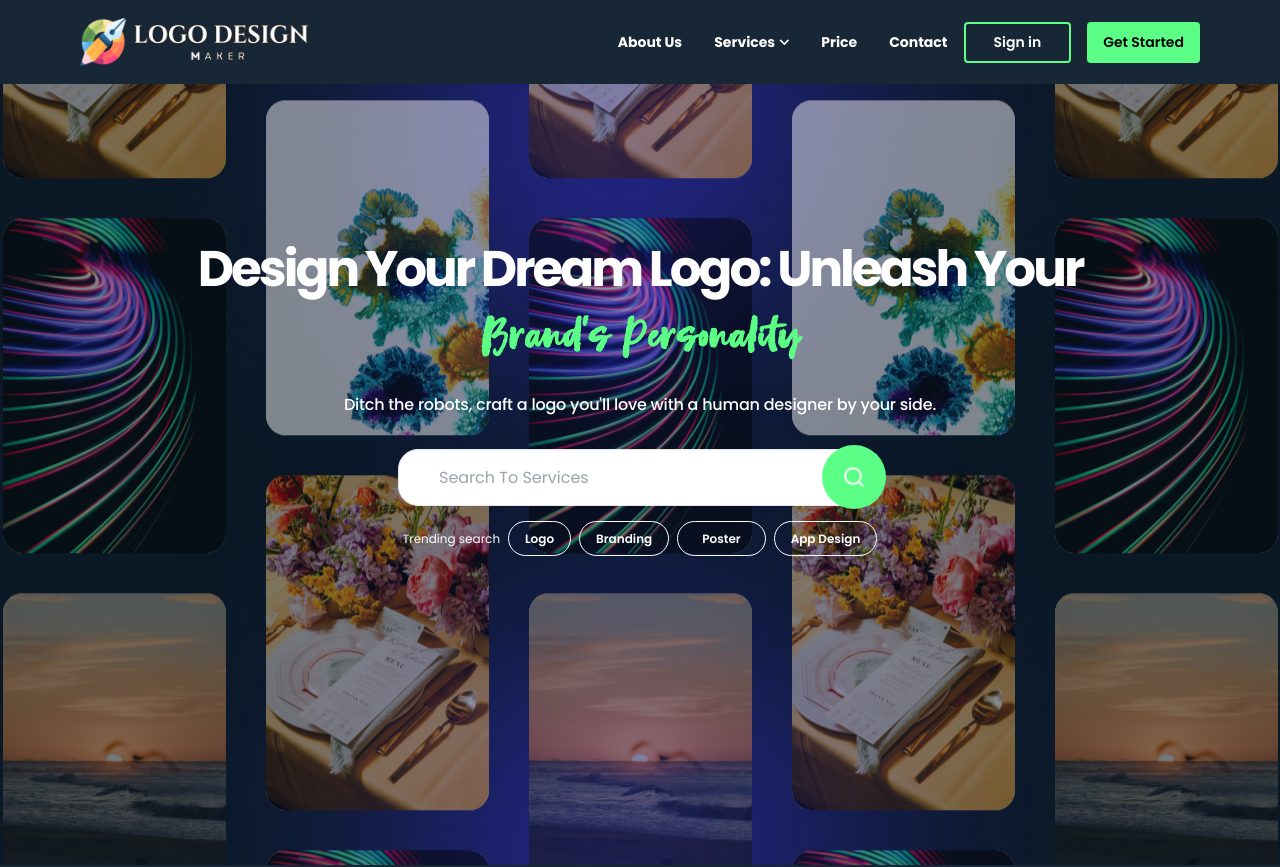
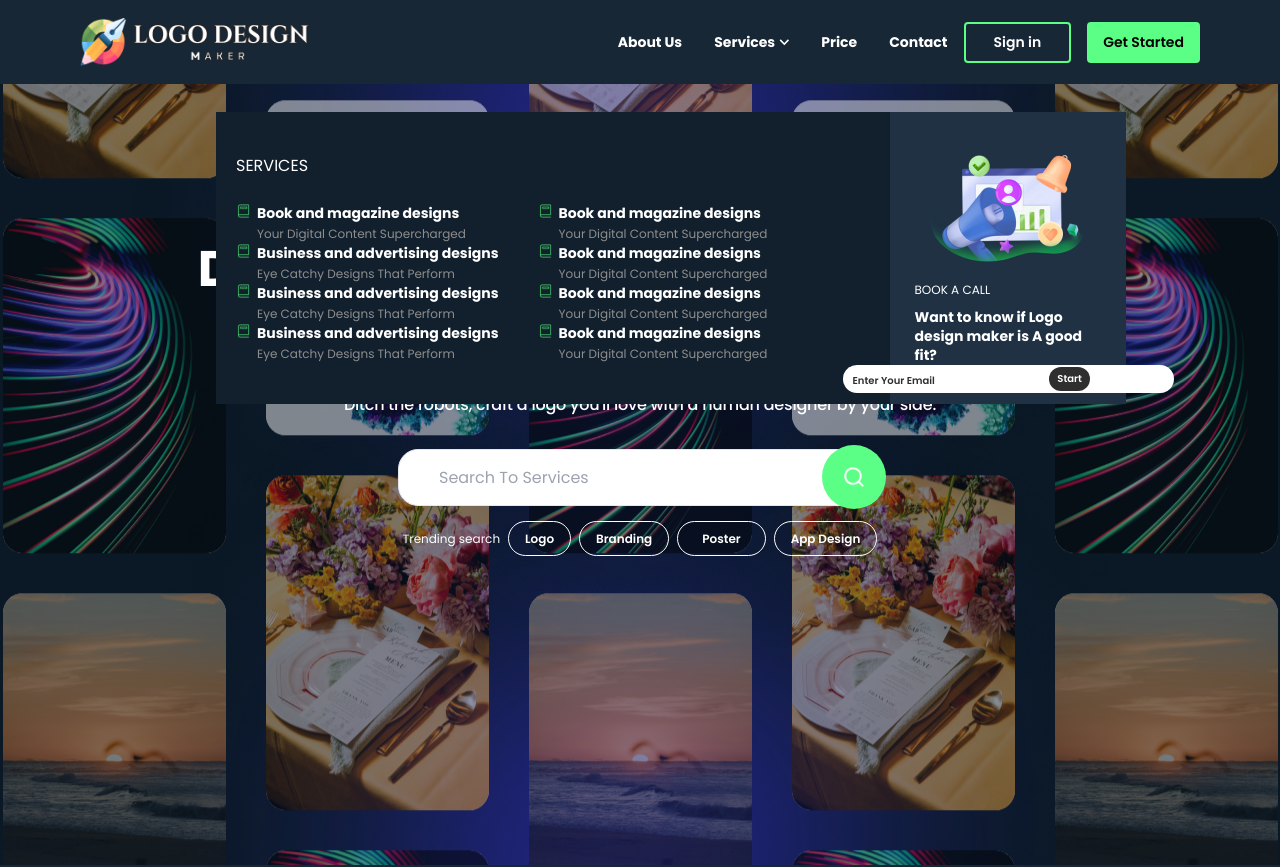
Before and after one commit to shashank8112357010/logo-designmaker, a Next.js app: page / in a window 1280 px wide. Shown: the top 867 px of the page. Built offline with nearby package versions, Linux system fonts and the light colour scheme.

Commit message:
dropdown 50%

```diff
--- a/src/app/components/navbar/Navbar.js
+++ b/src/app/components/navbar/Navbar.js
@@ -5,10 +5,64 @@ import { useState } from "react"
 export default function Navbar() {
     const [hide, setHide] = useState(false)
     const [show, setShow] = useState(false)
+    const dropMenu = [
+        {
+            id:1,
+           img:"/navbar/BookIcon.png",
+           heading:"Book and magazine designs",
+           subHeading:"Your Digital Content Supercharged"
+        },
+        {
+            id:2,
+           img:"/navbar/BookIcon.png",
+           heading:"Business and advertising designs",
+           subHeading:"Eye Catchy Designs That Perform"
+        },
+        {
+            id:3,
+           img:"/navbar/BookIcon.png",
+           heading:"Business and advertising designs",
+           subHeading:"Eye Catchy Designs That Perform"
+        },
+        {
+            id:4,
+           img:"/navbar/BookIcon.png",
+           heading:"Business and advertising designs",
+           subHeading:"Eye Catchy Designs That Perform"
+        },
+
+    ]
+    const dropMenus = [
+        {
+            id:1,
+           img:"/navbar/BookIcon.png",
+           heading:"Book and magazine designs",
+           subHeading:"Your Digital Content Supercharged"
+        },
+        {
+            id:2,
+           img:"/navbar/BookIcon.png",
+           heading:"Book and magazine designs",
+           subHeading:"Your Digital Content Supercharged"
+        },
+        {
+            id:3,
+           img:"/navbar/BookIcon.png",
+           heading:"Book and magazine designs",
+           subHeading:"Your Digital Content Supercharged"
+        },
+        {
+            id:4,
+           img:"/navbar/BookIcon.png",
+           heading:"Book and magazine designs",
+           subHeading:"Your Digital Content Supercharged"
+        },
+
+    ]
 
     return (
         <section className="relative max-w-[1920px] z-50 mx-auto bg-secondaryBlack h-[84px] text-white ">
-            <div className="flex justify-between items-center h-full px-4 sm:px-10 lg:px-20">
+            <div className="flex justify-between items-center h-full px-4 sm:px-10 lg:px-20 relative">
                 <div className="lg:hidden cursor-pointer" onClick={() => setHide(!hide)}>
                     {hide ?
                         <Image src="/navbar/Cross.png" width={26} height={10} alt="logoImg" />
@@ -29,11 +83,14 @@ export default function Navbar() {
                                 About Us
                             </a>
                         </li>
-                        <li className="flex gap-1 justify-center">
+                        <li className=" gap-1 flex flex-col justify-center relative">
+                            <div className="flex justify-center gap-1">
+
                             <a className="hover:text-primaryGreen" href="#">
                                 Services
                             </a>
                             <Image src="/navbar/expand_icon.svg" className="cursor-pointer" width={10} height={10} alt="logoImg" />
+                            </div>
 
                         </li>
                         <li><a className="hover:text-primaryGreen" href="#">Price</a></li>
@@ -42,10 +99,69 @@ export default function Navbar() {
                     <button className="text-[10px] sm:text-[14px] font-semibold border-2 border-primaryGreen hover:bg-primaryGreen text-white hover:text-black px-[16px] sm:px-[28px] py-[6px] sm:py-[8px] rounded-[4px] transition-all duration-300 ease-in-out">Sign in</button>
                     <button className="hidden sm:block text-[10px] sm:text-[14px] font-semibold bg-primaryGreen border-2 border-primaryGreen hover:bg-secondaryBlack hover:border-primaryGreen text-black hover:text-white px-[14px] py-[8px] rounded-[4px] transition-all duration-300 ease-in-out">Get Started</button>
                 </div>
+                <div className="bg-darkBlack w-[910px] flex justify-between  absolute top-[112px] right-[154px]">
+
+                    <div className="flex flex-col justify-center gap-6 pl-[20px] py-10">
+                    <div>
+                       <p className="text-[16px] font-normal leading-[28px] tracking-[6%]">SERVICES</p>
+                    </div>
+                    <div className="flex  justify-center gap-[39px]">
+                        <div className="flex flex-col items-start">
+                        {
+                            dropMenu.map((item)=>{
+                                return(
+                                    <div key={item.id} className="flex justify-center items-start gap-[6px] " >
+
+                                    <Image width={15} height={15} src={item.img} alt="BookIconImg"/>
+                                   <div>
+                                    <p className="text-lapTitle3 leading-[19px] font-bold">{item.heading}</p>
+                                    <p className="text-lapfooterBody text-primaryGrey  font-normal leading-[21px]">{item.subHeading}</p>
+                                   </div>
+                                    </div>
+                                )
+                            })
+                        }
+
+                        </div>
+                        <div className="flex flex-col">
+                        {
+                            dropMenus.map((item)=>{
+                                return(
+                                    <div key={item.id} className="flex justify-center items-start gap-[6px] " >
+
+                                    <Image width={15} height={15} src={item.img} alt="BookIconImg"/>
+                                   <div>
+                                    <p className="text-lapTitle3 leading-[19px] font-bold">{item.heading}</p>
+                                    <p className="text-lapfooterBody text-primaryGrey  font-normal leading-[21px]">{item.subHeading}</p>
+                                   </div>
+                                    </div>
+                                )
+                            })
+                        }
+
+                        </div>
+                    </div>
+
+                    </div>
+                    <div className="flex flex-col justify-center items-center bg-lightBlack w-[236px]">
+                    <Image width={163} height={163} src='/navbar/DropDownMedia.png' alt="BookIconImg"/>
+                    <div className="w-[187px] flex flex-col  gap-2 pr-2 ">
+                        <p className="text-lapfooterBody leading-[21px] tracking-[6%] font-normal capitalize">BOOK A CALL </p>
+                        <p className="text-lapTitle3 font-bold leading-[19px] -tracking-[1%]">Want to know if Logo design maker is A good fit?</p>
+                    </div>
+                    <div className="flex relative items-center justify-center w-[200px] pb-2 px-4  " >
+                            <input type="text" placeholder="Enter Your Email" className="text-primaryBlack outline-none border-none rounded-[45px] inputDesign2 pt-[2px] pr-[5px] pb-[2px] pl-[10px] " />
+                            <div className="absolute right-[18px] top-[5px] sm:top-0">
+                                <button className="bg-buttonBlack text-[10px] leading-[14px] font-semibold rounded-[45px] py-[5px] px-[8px]">Start</button>
+                            </div>
+                        </div>
+                    </div>
+                    {/* 2pxtop, 5pxrigth, 2pxbottom, 10.01pxleft */}
             </div>
-            {/* <div className="bg-red-700 flex justify-center pl-32 ">
-                    <p>varun</p>
-                </div>  */}
+
+
+            </div>
+
 
             <div className={`-z-40 bg-secondaryBlack flex flex-col lg:hidden absolute ${hide ? "left-[0px] top-20" : "-py-0 top-12 -left-[72rem]"} bg-lightWhite w-full transition-all duration-500 ease-in-out rounded-br-[20px] rounded-bl-[20px]`} >
                 <div className="bg-secondaryBlack absolute w-full">
--- a/src/app/globals.css
+++ b/src/app/globals.css
@@ -108,3 +108,9 @@
     line-height: 15px;
     color: #2F2F2F;
 }
+.inputDesign2::placeholder {
+    font-size: 10px;
+    font-weight: 600;
+    line-height: 14px;
+    color: #2F2F2F;
+}
--- a/tailwind.config.js
+++ b/tailwind.config.js
@@ -16,6 +16,8 @@ module.exports = {
       colors: {
         primaryBlack: "#0B1926",
         secondaryBlack: "#182736",
+        darkBlack: "#12202E",
+        lightBlack: "#1F3143",
         buttonBlack: "#2F2F2F",
         primaryGreen: "#5CFF85",
         primaryGray: "#BDBDBD",
```
Also changed, not shown: public/navbar/BookIcon.png (added), public/navbar/DropDownMedia.png (added).
